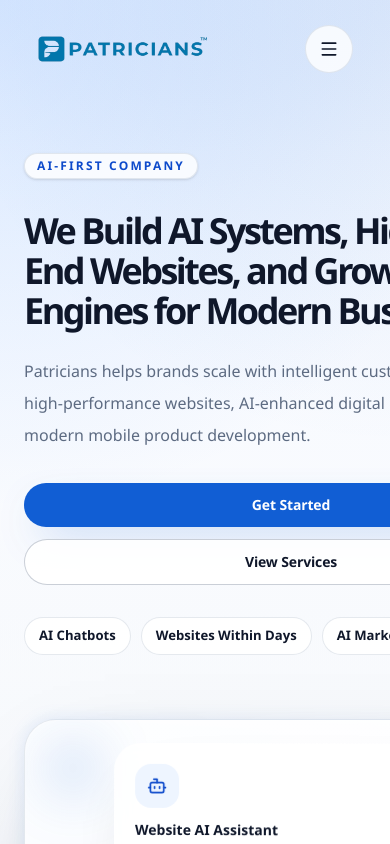
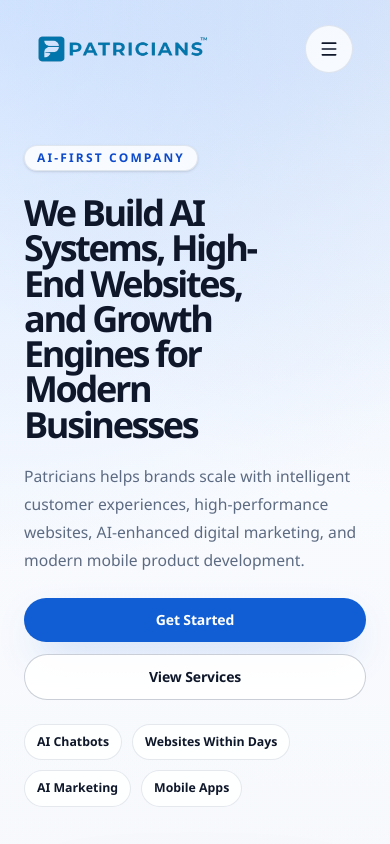
Before and after one commit to shayanbatoaq/Patricians, a Next.js app: page / in a window 390 px wide. Shown: the top 844 px of the page. Built offline with nearby package versions, Linux system fonts and the light colour scheme.

Commit message:
Responsiveness fixed

```diff
--- a/app/page.tsx
+++ b/app/page.tsx
@@ -45,19 +45,19 @@
           aria-hidden
           className="pointer-events-none absolute inset-0 bg-[radial-gradient(circle_at_top_left,rgba(95,160,255,0.22),transparent_32%),radial-gradient(circle_at_top_right,rgba(17,94,212,0.1),transparent_28%),linear-gradient(180deg,rgba(244,248,255,0.82)_0%,rgba(255,255,255,0.34)_58%,rgba(255,255,255,0)_100%)]"
         />
-        <Container className="relative pb-20 pt-6 sm:pb-24">
+        <Container className="relative pb-18 pt-4 sm:pb-24 sm:pt-6">
           <div className="grid items-center gap-14 lg:grid-cols-[1.02fr_0.98fr]">
-            <Reveal className="space-y-8">
+            <Reveal className="space-y-6 sm:space-y-8">
               <span className="inline-flex w-fit items-center rounded-full border border-[var(--border)] bg-white/80 px-3 py-1 text-xs font-semibold uppercase tracking-[0.18em] text-[var(--brand-700)] shadow-sm">
                 AI-First Company
               </span>
 
-              <div className="space-y-6">
-                <h1 className="max-w-4xl text-balance text-4xl font-semibold tracking-[-0.07em] text-[var(--foreground)] sm:text-5xl lg:text-[4.3rem] lg:leading-[1.02]">
+              <div className="space-y-5 sm:space-y-6">
+                <h1 className="max-w-[11.5ch] break-words text-[clamp(2.25rem,9vw,3.3rem)] font-semibold leading-[0.98] tracking-[-0.065em] text-[var(--foreground)] sm:max-w-4xl sm:text-5xl lg:text-[4.3rem] lg:leading-[1.02]">
                   We Build AI Systems, High-End Websites, and Growth Engines for
                   Modern Businesses
                 </h1>
-                <p className="max-w-2xl text-base leading-8 text-[var(--muted-foreground)] sm:text-lg">
+                <p className="max-w-2xl text-[0.98rem] leading-7 text-[var(--muted-foreground)] sm:text-lg sm:leading-8">
                   Patricians helps brands scale with intelligent customer
                   experiences, high-performance websites, AI-enhanced digital
                   marketing, and modern mobile product development.
@@ -65,18 +65,20 @@
               </div>
 
               <div className="flex flex-col gap-3 sm:flex-row">
-                <Button href="/contact">Get Started</Button>
-                <Button href="/services" variant="secondary">
+                <Button href="/contact" className="w-full sm:w-auto">
+                  Get Started
+                </Button>
+                <Button href="/services" variant="secondary" className="w-full sm:w-auto">
                   View Services
                 </Button>
               </div>
 
-              <ul className="flex flex-nowrap gap-2.5 overflow-x-auto pb-2 sm:gap-3 sm:pb-0">
+              <ul className="flex flex-wrap gap-2.5 pb-1 sm:flex-nowrap sm:overflow-x-auto sm:pb-0 sm:pr-2 sm:[scrollbar-width:none]">
                 {featurePills.map((pill) => (
                   <li key={pill.href} className="flex-shrink-0">
                     <Link
                       href={pill.href}
-                      className="group inline-flex items-center rounded-full border border-[var(--border)] bg-white/88 px-3.5 py-2 text-[0.82rem] font-semibold text-[var(--muted-foreground)] shadow-[0_14px_34px_-26px_rgba(15,23,42,0.3)] transition-all duration-300 hover:border-[var(--brand-300)] hover:bg-[linear-gradient(180deg,rgba(255,255,255,0.98)_0%,rgba(238,245,255,0.98)_100%)] hover:text-[var(--brand-700)] hover:shadow-[0_18px_46px_-24px_rgba(17,94,212,0.34)] focus-visible:outline-none focus-visible:ring-2 focus-visible:ring-[var(--brand-300)] focus-visible:ring-offset-2 sm:px-4 sm:text-sm"
+                      className="group inline-flex items-center rounded-full border border-[var(--border)] bg-white/88 px-3 py-2 text-[0.77rem] font-semibold text-[var(--muted-foreground)] shadow-[0_14px_34px_-26px_rgba(15,23,42,0.3)] transition-all duration-300 hover:border-[var(--brand-300)] hover:bg-[linear-gradient(180deg,rgba(255,255,255,0.98)_0%,rgba(238,245,255,0.98)_100%)] hover:text-[var(--brand-700)] hover:shadow-[0_18px_46px_-24px_rgba(17,94,212,0.34)] focus-visible:outline-none focus-visible:ring-2 focus-visible:ring-[var(--brand-300)] focus-visible:ring-offset-2 sm:px-4 sm:text-sm"
                     >
                       <span className="whitespace-nowrap">{pill.label}</span>
                     </Link>
--- /dev/null
+++ b/next.config.mjs
@@ -0,0 +1,13 @@
+/** @type {import('next').NextConfig} */
+const nextConfig = {
+  output: "export",
+  trailingSlash: true,
+  images: {
+    unoptimized: true,
+  },
+  turbopack: {
+    root: process.cwd(),
+  },
+};
+
+export default nextConfig;
--- a/package.json
+++ b/package.json
@@ -3,7 +3,7 @@
   "version": "0.1.0",
   "private": true,
   "scripts": {
-    "dev": "next dev",
+    "dev": "next dev --webpack",
     "build": "next build",
     "start": "next start",
     "lint": "eslint"
```
